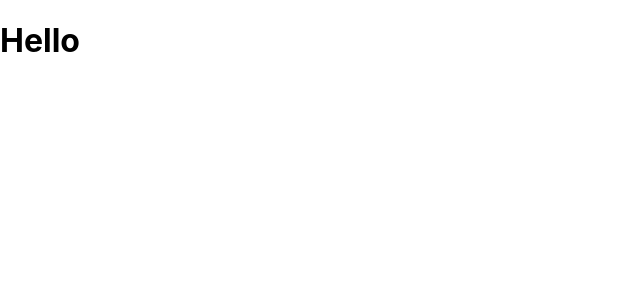
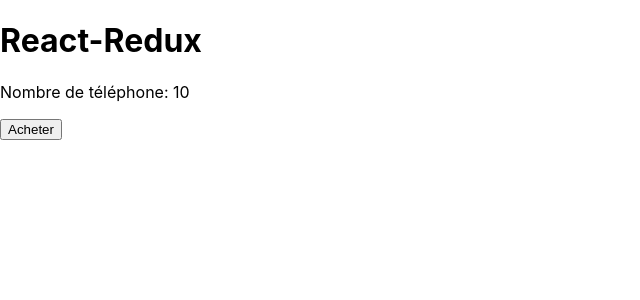
Before and after one commit to aimeric-git/redux_concept, a React (Create React App) app: page / in a window 1280 px wide. Shown: the top 300 px of the page, without its empty margins (0-640 px from the left). Built offline with nearby package versions, Linux system fonts and the light colour scheme.

Commit message:
create action, reducer, store and connect the application with redux

```diff
--- a/package.json
+++ b/package.json
@@ -8,11 +8,13 @@
     "@testing-library/user-event": "^13.5.0",
     "react": "^18.2.0",
     "react-dom": "^18.2.0",
+    "react-redux": "^8.0.2",
     "react-scripts": "5.0.1",
+    "redux": "^4.2.0",
     "web-vitals": "^2.1.4"
   },
   "scripts": {
-    "start": "react-scripts start",
+    "start": "PORT=3006 react-scripts start",
     "build": "react-scripts build",
     "test": "react-scripts test",
     "eject": "react-scripts eject"
--- a/src/App.js
+++ b/src/App.js
@@ -1,11 +1,17 @@
-import logo from "./logo.svg";
+import React from "react";
 import "./App.css";
+import PhoneComponent from "./components/PhoneComponent";
+import { Provider } from "react-redux";
+import store from "./redux/store";
 
 const App = () => {
   return (
-    <div>
-      <h1>Hello</h1>
-    </div>
+    <Provider store={store}>
+      <div>
+        <h1>React-Redux</h1>
+        <PhoneComponent />
+      </div>
+    </Provider>
   );
 };
 
--- /dev/null
+++ b/src/components/PhoneComponent.js
@@ -0,0 +1,12 @@
+import React from 'react';
+
+const PhoneComponent = () => {
+    return(
+        <div className='container'>
+            <p>Nombre de téléphone: <span>10</span></p>
+            <button>Acheter</button>
+        </div>
+    )
+}
+
+export default PhoneComponent;
--- /dev/null
+++ b/src/redux/phone/reducerPhone.js
@@ -0,0 +1,19 @@
+import { BUY_PHONE } from "./type";
+
+const initialStatePhone = {
+  phones: 10,
+};
+
+const phoneReducer = (state = initialStatePhone, action) => {
+  switch (action.type) {
+    case BUY_PHONE:
+      return {
+        ...state,
+        phones: state.phones - 1,
+      };
+    default:
+      return state;
+  }
+};
+
+export default phoneReducer;
--- /dev/null
+++ b/src/redux/phone/type.js
@@ -0,0 +1,2 @@
+export const BUY_PHONE = "BUY_PHONE";
+export const BUY_TABLETS = "BUY_TABLETS";
--- /dev/null
+++ b/src/redux/store.js
@@ -0,0 +1,6 @@
+import { createStore } from "redux";
+import phoneReducer from "./phone/reducerPhone";
+
+const store = createStore(phoneReducer);
+
+export default store;
```
Also changed, not shown: src/redux/phone/actionPhone.js (added, +7 -0 lines), 1 other file (tests, documents, lock files or other folders).
